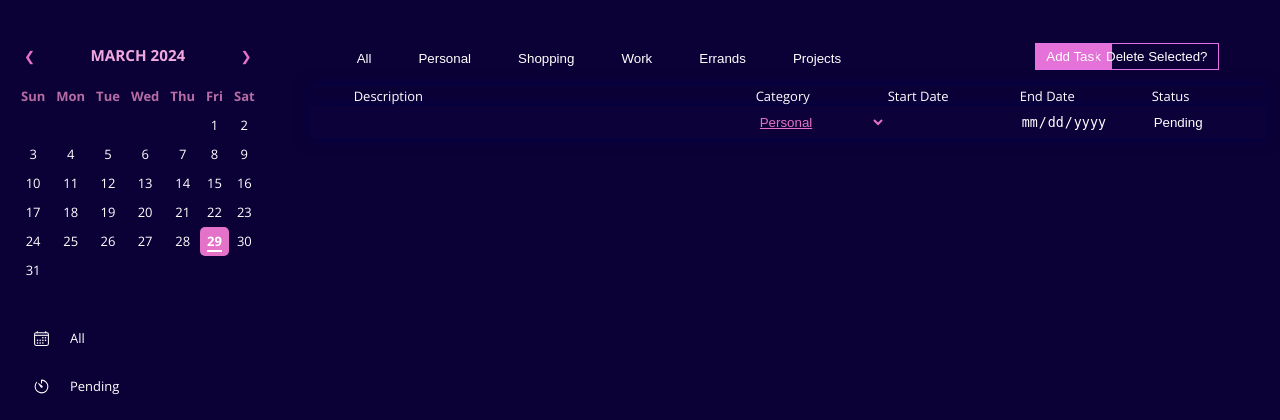
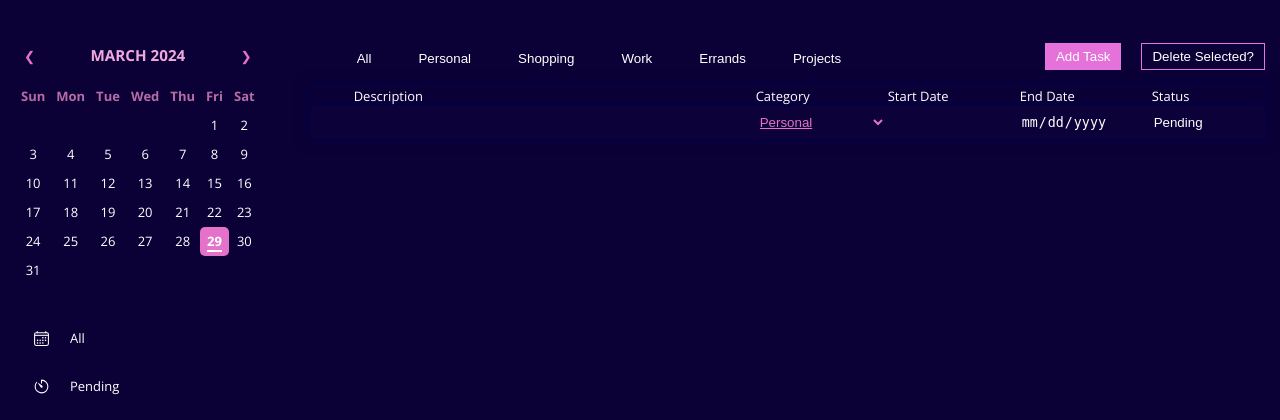
Before and after one commit to Lenonkoech/TodoApp, a PHP site: page / in a window 1280 px wide. Shown: the top 420 px of the page. Run offline with PHP 8.4, Linux system fonts and the light colour scheme; data comes from the database, SQL or seed files in the repository; some web fonts are replaced.

Commit message:
Changes on the positioning of the delete and add button in index.php and corresponding styling in style.css

```diff
--- a/Assets/css/style.css
+++ b/Assets/css/style.css
@@ -235,23 +235,10 @@
     background-color: transparent;
 }
 
-.delete {
-    margin-left: -170px;
-
-}
-
 .add,
 .delete {
     border-radius: 0px;
     border-color: #e472e9;
-}
-
-.add {
-    margin-right: auto;
-}
-
-.delete {
-    margin-left: px;
 }
 
 .add {
@@ -262,6 +249,16 @@
 .delete:hover {
     background-color: #e472c9;
     color: white;
+}
+
+.delete {
+    margin-left: 20px;
+}
+
+.control-buttons {
+    margin-right: 0;
+    display: flex;
+    justify-content: flex-end;
 }
 
 /* styling To do list table output*/
--- a/index.php
+++ b/index.php
@@ -128,8 +128,10 @@
                                     onclick="toggleActive(this)">All</button></li>
                             <?php include "./components/categories.php" ?>
                         </form>
-                        <li><button class="add" id="add-btn" type='submit'>Add Task</button></li>
-                        <li><button class="delete" id="del-btn" type="submit">Delete Selected?</button></li>
+                        <div class="control-buttons">
+                            <li><button class="add" id="add-btn" type='submit'>Add Task</button></li>
+                            <li><button class="delete" id="del-btn" type="submit">Delete Selected?</button></li>
+                        </div>
                     </ul>
                     <div class="details_table">
                         <table>
@@ -152,7 +154,7 @@
                                     <td width="130px">
 
                                         <select name="category" id="" class="category" required>
-                                        <?php include "./components/update_options.php"; ?>
+                                            <?php include "./components/update_options.php"; ?>
                                         </select>
 
                                     </td>
```
